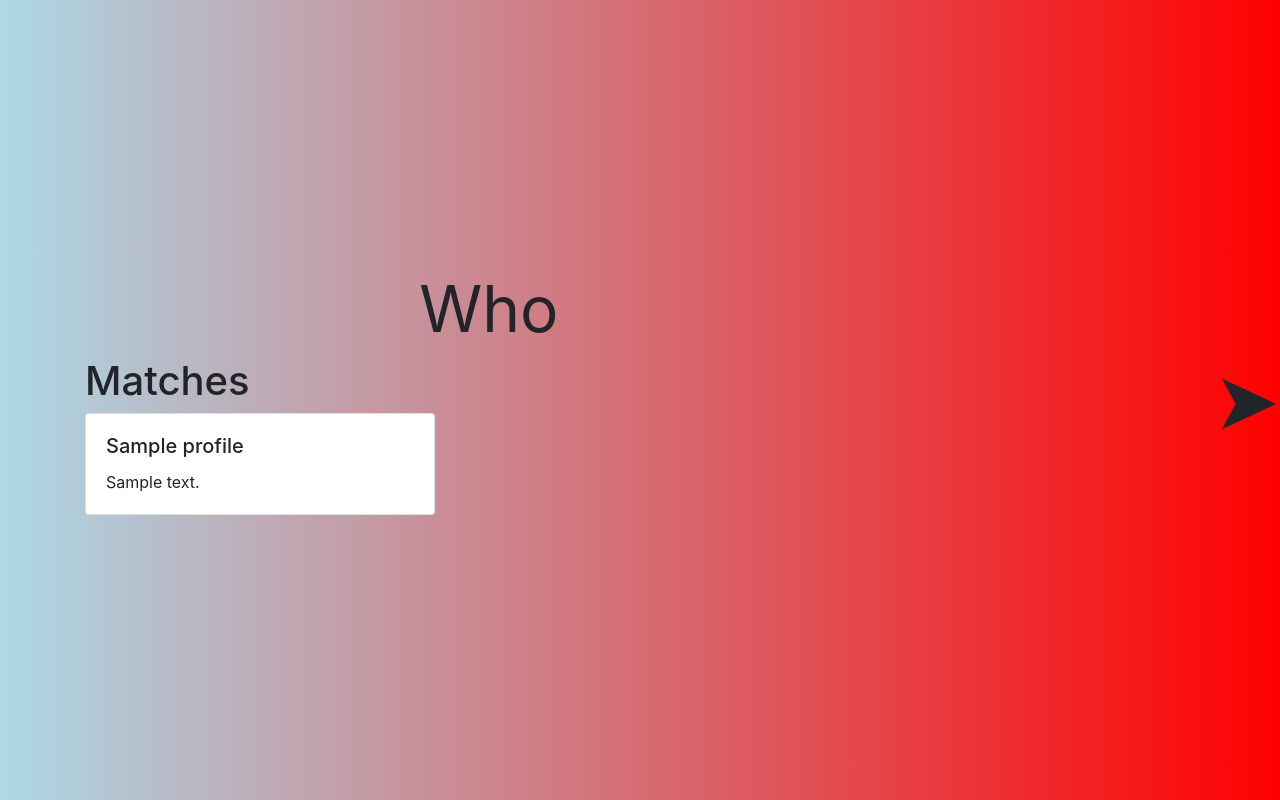
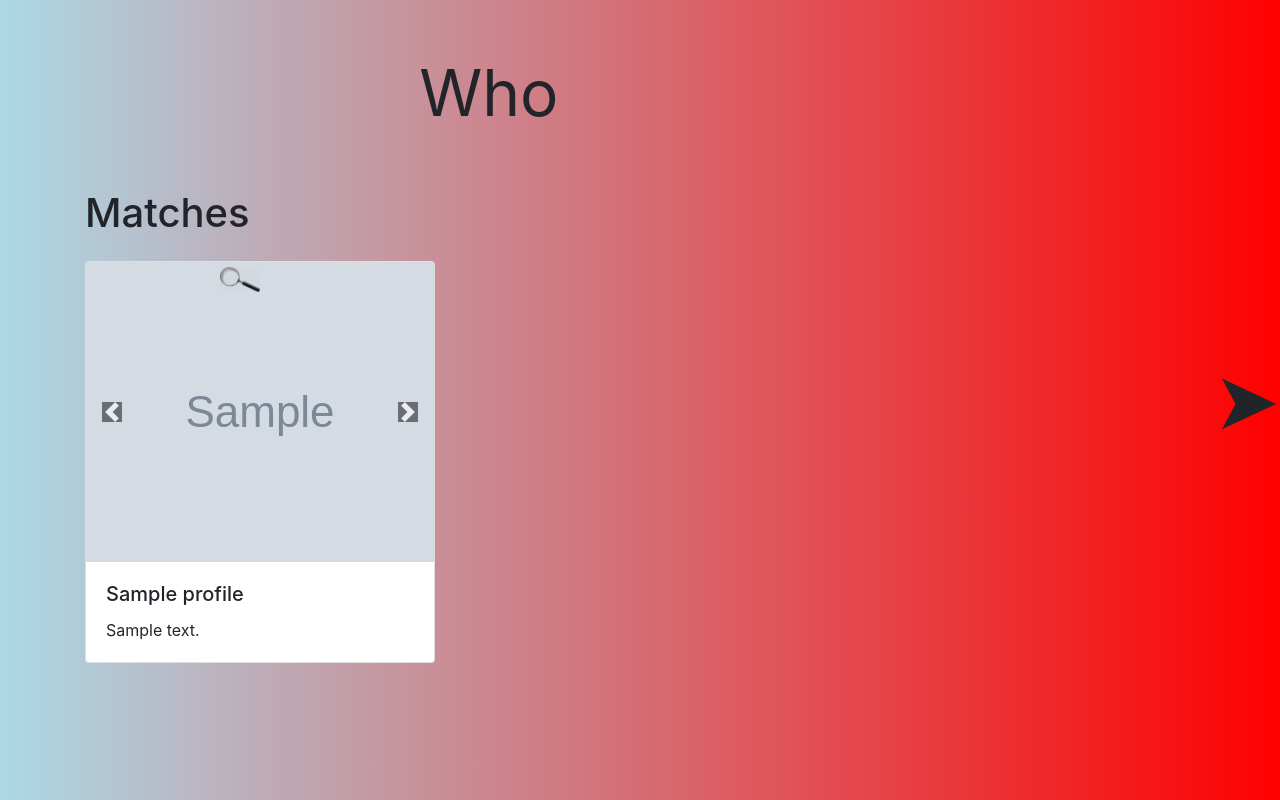
Before and after one commit to Andrewslayton/WhoWantsYou, a Flask app: page /matches in a window 1280 px wide. Run offline with Flask 3, Linux system fonts and the light colour scheme; a user stored in the database is signed in; tables that the repository leaves empty hold one stand-in row (values such as "Sample post"); grey boxes marked "Sample" are stand-in pictures; some libraries are stand-ins or nearby versions.

Commit message:
javascript done on external files located in static folder. Started adding comments

```diff
--- a/src/app.py
+++ b/src/app.py
@@ -95,7 +95,6 @@ class LoginForm(FlaskForm):
 @app.route('/createprofile', methods=['GET', 'POST'])
 @login_required
 def index():
-
     profile_exists = Profiles.query.filter_by(user_id=current_user.id).first()
     if profile_exists:
         return redirect(url_for('profiles'))
@@ -165,21 +164,21 @@ def profiles():
     # comment
     confirmed_matches = Matches.query.filter_by(status=True).all()
     matched_user_ids = [match.user_id_2 for match in Matches.query.filter_by(user_id_1=current_user.id).all()]
-    confirmed_partner_ids = matched_user_ids.copy()  # Initialize with matched_user_ids
-    # comment
+    confirmed_partner_ids = []
+    for match in matched_user_ids:
+        confirmed_partner_ids.append(match)
+    #comment
     for match in confirmed_matches:
         if match.user_id_1 == current_user.id:
             confirmed_partner_ids.append(match.user_id_2)
         elif match.user_id_2 == current_user.id:
             confirmed_partner_ids.append(match.user_id_1)
-    # comment
+    #comment
     profiles = Profiles.query.filter(
         ~Profiles.user_id.in_(confirmed_partner_ids),
         Profiles.user_id != current_user.id
     ).all()
     images = {profile.id: [img.image_path for img in profile.images] for profile in profiles}
-    for image in images:
-        print(image)
     return render_template('profiles.html', profiles=profiles, images=images)
 
 
@@ -225,7 +224,8 @@ def matches():
         matched_profile = Profiles.query.filter_by(user_id=matched_user_id).first()
         if matched_profile:
             matched_profiles.append(matched_profile)
-    return render_template('matches.html', matched_profiles=matched_profiles)
+    images = {profile.id: [img.image_path for img in profile.images] for profile in matched_profiles}
+    return render_template('matches.html', matched_profiles=matched_profiles, images= images)
 
 
 @app.route('/delete_account', methods=['POST'])
--- /dev/null
+++ b/src/static/scripts/profileScripts.js
@@ -0,0 +1,29 @@
+
+
+$(document).ready(function() {
+    $(".match-form").submit(function(event) {
+        event.preventDefault();
+        const form = $(this);
+        const profileCard = form.closest('.profile-card');
+        $.post(form.attr('action'), function(data) {
+            profileCard.hide();
+        });
+    });
+
+    $(".zoom-trigger").click(function(event) {
+        event.stopPropagation();
+        openFullscreen($(this).prev()[0]);
+    });
+});
+
+function openFullscreen(element) {
+    if (element.requestFullscreen) {
+        element.requestFullscreen();
+    } else if (element.mozRequestFullScreen) {
+        element.mozRequestFullScreen();
+    } else if (element.webkitRequestFullscreen) {
+        element.webkitRequestFullscreen();
+    } else if (element.msRequestFullscreen) {
+        element.msRequestFullscreen();
+    }
+}
--- a/src/static/stylesheet.css
+++ b/src/static/stylesheet.css
@@ -167,6 +167,7 @@ a {
     border: 1px solid #ddd;
     padding: 10px;
     box-sizing: border-box;
+    cursor: pointer;
 }
 
 .image-input {
@@ -197,10 +198,17 @@ a {
     bottom: 30%;
     right: 10px;
     max-width: 40px;
-    cursor: pointer;
+    cursor: zoom-in;
     mix-blend-mode: multiply;
 }
-
+.zoom-icon-Profiles-Matches {
+    position: absolute;
+    bottom: 90%;
+    right:50%;
+    max-width: 40px;
+    cursor: zoom-in;
+    mix-blend-mode: multiply;
+}
 .center-container {
     display: relative;
     justify-content: center;
--- a/src/templates/base.html
+++ b/src/templates/base.html
@@ -22,6 +22,7 @@
             <button type="submit" class="btn delete-account-btn">Delete Account</button>
         </form>
     </div>
+
     <div class="arrow">
         &#10148;
     </div>
@@ -29,7 +30,7 @@
     <script>
       $(".arrow").click(function() {
         $(".hotbar").toggle();
-        let arrowChar = $(".hotbar").is(":visible") ? "&#10148;" : "&#10146;"; // Toggle between right and left arrow
+        let arrowChar = $(".hotbar").is(":visible") ? "&#10148;" : "&#10146;";
         $(".arrow").html(arrowChar);
       });
     </script>
--- a/src/templates/matches.html
+++ b/src/templates/matches.html
@@ -5,17 +5,49 @@
   <head>
     <title>Matches</title>
     <link rel="stylesheet" href="https://stackpath.bootstrapcdn.com/bootstrap/4.3.1/css/bootstrap.min.css">
+    <style>
+      .card {
+        margin-bottom: 20px;
+      }
+      .profile-image {
+        width: 300px;
+        height: 300px;
+        object-fit: cover;
+      }
+      .carousel-control-prev-icon,
+      .carousel-control-next-icon {
+        background-color: black;
+      }
+    </style>
+    <script src="https://ajax.googleapis.com/ajax/libs/jquery/3.5.1/jquery.min.js"></script>
+    <script src="static/scripts/profileScripts.js"></script>
   </head>
   <body>
-    <div class="container">
-      <h1>Matches</h1>
+    <div class="container my-5">
+      <h1 class="mb-4">Matches</h1>
       <div class="row">
         {% for profile in matched_profiles %}
-          <div class="col-lg-4 col-md-6 mb-4">
-            <div class="card h-100">
-              {% if profile.picture %}
-                <img src="{{ profile.picture }}" class="card-img-top" alt="{{ profile.name }}">
-              {% endif %}
+          <div class="col-lg-4 col-md-6 mb-4 profile-card" id="profile-{{profile.id}}">
+            <div class="card">
+
+              <div id="carousel{{profile.id}}" class="carousel slide" data-ride="carousel">
+                <div class="carousel-inner">
+                  {% for pic in images[profile.id] %}
+                  <div class="carousel-item {% if loop.first %} active {% endif %}">
+                    <img src="{{ pic }}" class="profile-image d-block w-100" alt="{{ profile.name }}">
+                    <img src="static/microscope/microscop.jfif" class="zoom-icon-Profiles-Matches" alt="Zoom Icon" title="Click to view in fullscreen" onclick="openFullscreen(this.previousElementSibling)">
+                  </div>
+                  {% endfor %}
+                </div>
+                <a class="carousel-control-prev" href="#carousel{{profile.id}}" role="button" data-slide="prev">
+                  <span class="carousel-control-prev-icon" aria-hidden="true"></span>
+                  <span class="sr-only">Previous</span>
+                </a>
+                <a class="carousel-control-next" href="#carousel{{profile.id}}" role="button" data-slide="next">
+                  <span class="carousel-control-next-icon" aria-hidden="true"></span>
+                  <span class="sr-only">Next</span>
+                </a>
+              </div>
               <div class="card-body">
                 <h5 class="card-title">{{ profile.name }}</h5>
                 <p class="card-text">{{ profile.bio }}</p>
@@ -25,6 +57,8 @@
         {% endfor %}
       </div>
     </div>
-  </body>
+</body>
+<script src="https://cdnjs.cloudflare.com/ajax/libs/popper.js/1.14.7/umd/popper.min.js" integrity="sha384-UO2eT0CpHqdSJQ6hJty5KVphtPhzWj9WO1clHTMGa3JDZwrnQq4sF86dIHNDz0W1" crossorigin="anonymous"></script>
+<script src="https://stackpath.bootstrapcdn.com/bootstrap/4.3.1/js/bootstrap.min.js" integrity="sha384-JjSmVgyd0p3pXB1rRibZUAYoIIy6OrQ6VrjIEaFf/nJGzIxFDsf4x0xIM+B07jRM" crossorigin="anonymous"></script>
 </html>
 {% endblock %}
--- a/src/templates/register.html
+++ b/src/templates/register.html
@@ -17,14 +17,12 @@
         {% endfor %}
       {% endif %}
     {% endwith %}
-
     <form method="POST" action="">
       {{ form.hidden_tag() }}
       {{ form.username }}
       {{ form.password }}
       {{ form.submit }}
     </form>
-
     <a href="/"><button>Already have an account? Login here!</button></a>
   </body>
 </html>
```
Also changed, not shown: src/static/scripts/profileInputScript.js (added, +43 -0 lines), src/templates/index.html (+3 -40 lines), src/templates/profiles.html (+2 -19 lines).
